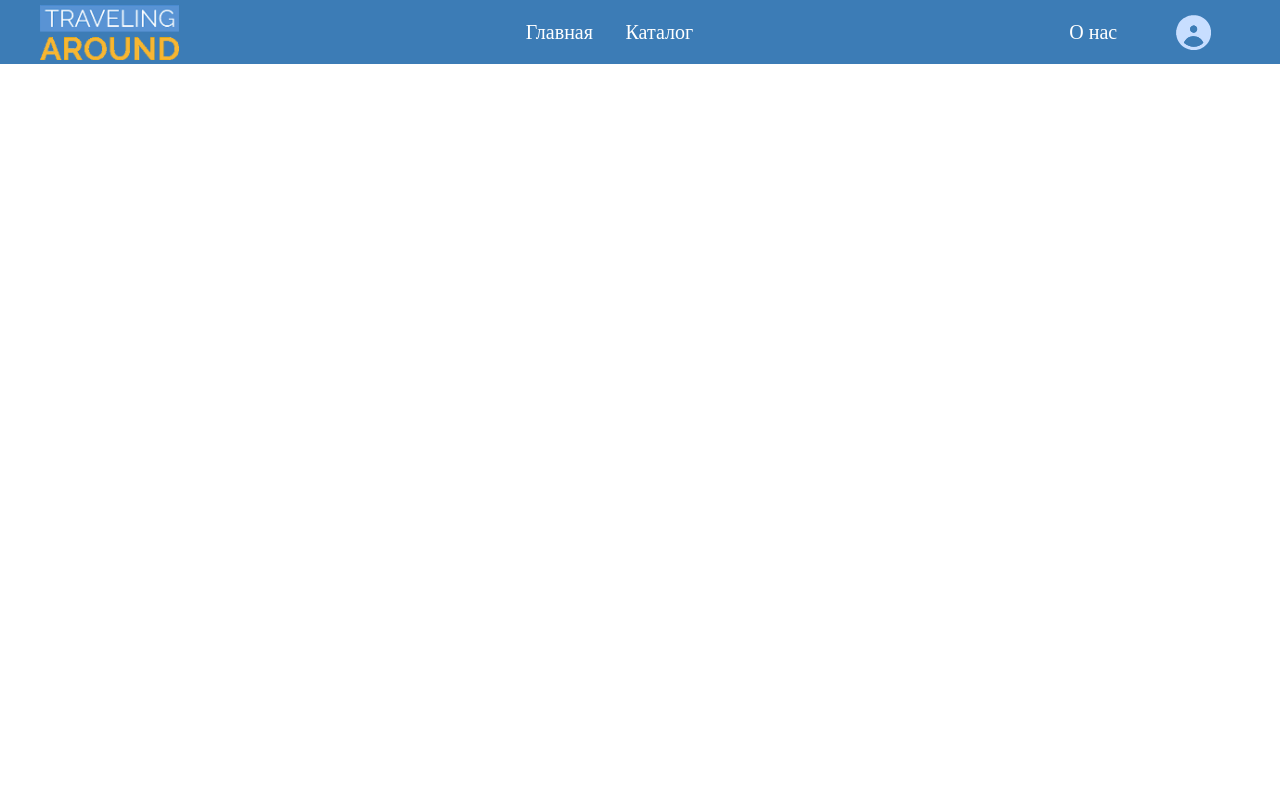
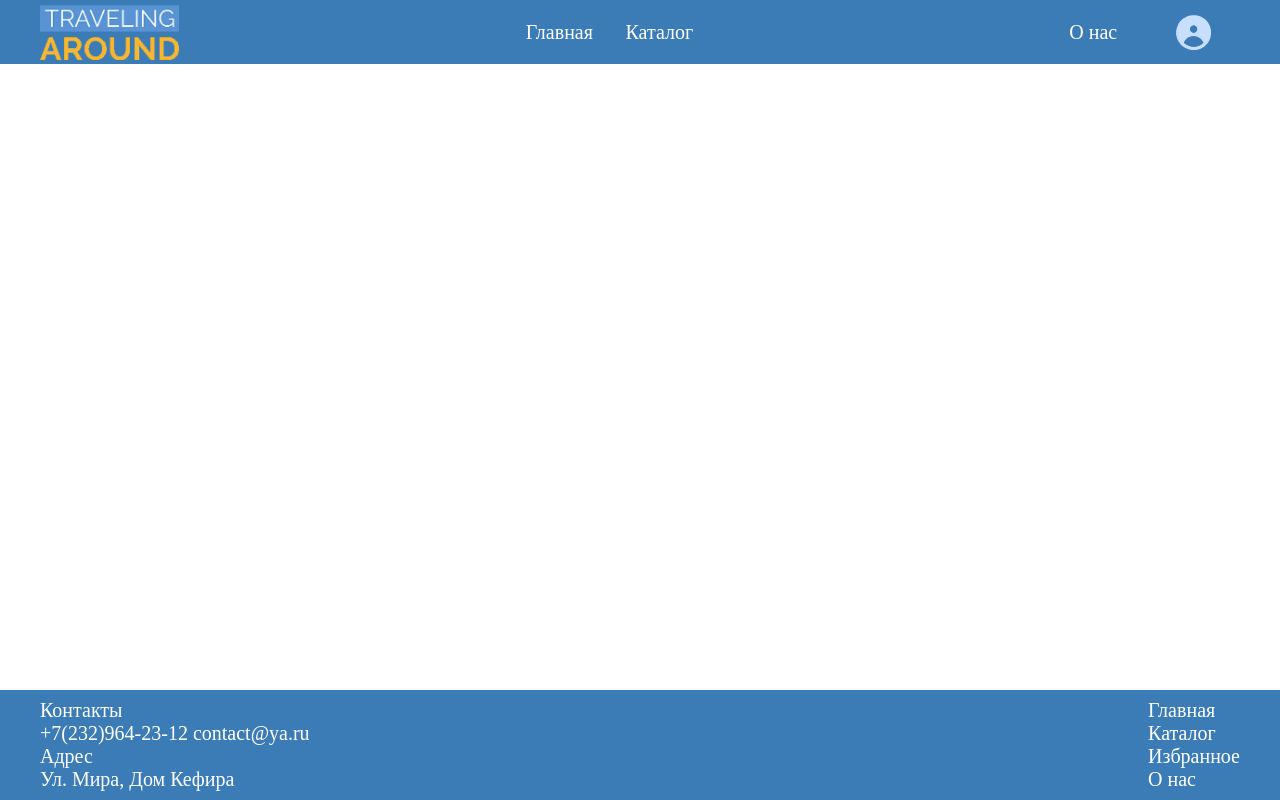
Before and after one commit to imConfused3684/touragent_catalogue, a React (Vite) app in the folder client/: page / in a window 1280 px wide. Built offline with nearby package versions, Linux system fonts and the light colour scheme.

Commit message:
feat: footer added

```diff
--- a/client/src/App.css
+++ b/client/src/App.css
@@ -7,7 +7,7 @@
   --border-radius: 20px;
 
   --headerHeight: 64px;
-  --footerHeight: 155px;
+  --footerHeight: 110px;
 }
 
 html {
@@ -29,5 +29,5 @@ html {
 }
 
 .body-container{
-  min-height: calc(100hv-(var(--headerHeight)+var(--footerHeight)));
+  min-height: calc(100vh - (var(--headerHeight) + var(--footerHeight)));
 }
--- a/client/src/App.tsx
+++ b/client/src/App.tsx
@@ -1,5 +1,6 @@
 import './App.css'
 import Header from './common/el/header/header';
+import Footer from './common/el/footer/footer';
 import { Route, Routes } from 'react-router-dom';
 
 function App() {
@@ -11,6 +12,7 @@ return (
 
       </div>
 
+      <Footer />
     </div>
   );
 }
--- /dev/null
+++ b/client/src/common/el/footer/footer.module.css
@@ -0,0 +1,13 @@
+.outerWrapper{
+    background-color: var(--main-color);
+}
+
+.innerWrapper{
+    height: var(--footerHeight);
+    max-width: 1200px;
+    margin: 0 auto;
+
+    display: flex;
+    justify-content: space-between;
+    align-items: center;
+}
--- /dev/null
+++ b/client/src/common/el/footer/footer.tsx
@@ -0,0 +1,23 @@
+import styles from "./footer.module.css";
+import { NavLink } from "react-router-dom";
+
+export default function Footer() {
+    return (
+        <div className={styles.outerWrapper}>
+            <div className={styles.innerWrapper}>
+               <div>
+                    Контакты<br />
+                    +7(232)964-23-12 contact@ya.ru<br />
+                    Адрес<br />
+                    Ул. Мира, Дом Кефира
+               </div>
+               <div>
+                    <NavLink to="/">Главная</NavLink><br />
+                    <NavLink to="/catalogue">Каталог</NavLink><br />
+                    <NavLink to="/favourite">Избранное</NavLink><br />
+                    <NavLink to="/about">О нас</NavLink>
+                </div>
+            </div>
+        </div>
+    );
+}
```
